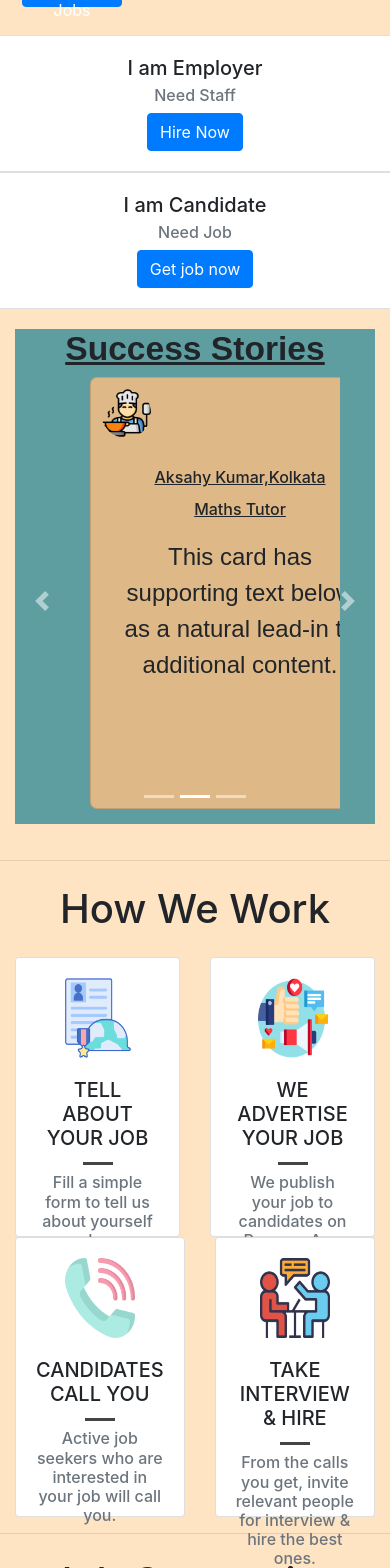
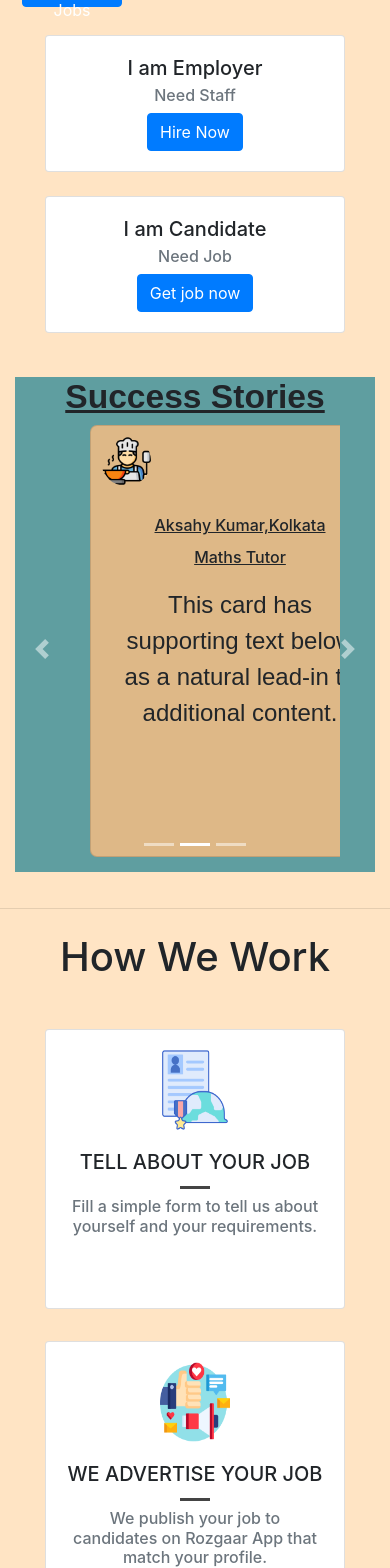
Before and after one commit to PriyanganaD14/Rozgaar, a React (Create React App) app in the folder client/: page / in a window 390 px wide. Shown: the part 432-2000 px from the top of the page. Built offline with nearby package versions, Linux system fonts and the light colour scheme; a web font is replaced by a local one.

Commit message:
home page responsive

```diff
--- /dev/null
+++ b/client/src/Components/JobSearch/Card.css
@@ -0,0 +1,24 @@
+.crdsz{
+    width: 400px;
+}
+
+
+@media screen and (max-width : 768px) {
+
+    .crdsz{
+
+        margin-left: auto;
+        margin-right: auto;
+    }
+
+}
+
+@media screen and (max-width: 575px) {
+
+    .crdsz{
+        margin-left: auto;
+        margin-right: auto;
+        width: 300px;
+
+    }
+}
--- a/client/src/Components/JobSearch/Card.js
+++ b/client/src/Components/JobSearch/Card.js
@@ -4,6 +4,7 @@ import {
     Card, CardBody,
     CardTitle, CardSubtitle, Button, Row, Col,
 } from 'reactstrap';
+import './Card.css';
 
 
 
@@ -12,8 +13,8 @@ const Cards = () => {
         <div>
 
             <Row>
-                <Col className="sm-12">
-                    <Card style={{ width: 400 }}>
+                <Col className="sm-12 xs-12 mb-4">
+                    <Card className="crdsz">
                         <CardBody style={{ textAlign: "center" }}>
                             <CardTitle tag="h5">I am Employer</CardTitle>
                             <CardSubtitle tag="h6" className="mb-2 text-muted">Need Staff</CardSubtitle>
@@ -22,8 +23,8 @@ const Cards = () => {
                     </Card>
                 </Col>
 
-                <Col className="sm-12">
-                    <Card style={{ width: 400 }}>
+                <Col className="sm-12 xs-12 mb-4">
+                    <Card className="crdsz">
                         <CardBody style={{ textAlign: "center" }}>
                             <CardTitle tag="h5">I am Candidate</CardTitle>
                             <CardSubtitle tag="h6" className="mb-2 text-muted">Need Job</CardSubtitle>
--- a/client/src/Components/MidPage/HowWeWork.js
+++ b/client/src/Components/MidPage/HowWeWork.js
@@ -18,8 +18,8 @@ const HowWeWork = () => {
   return (
     <div>
       <Row>
-        <Col className="col-lg-3 col-md-6 col-sm-12">
-          <Card style={{ height: 280 }} className="mb-md-4 hvr">
+        <Col className="col-lg-3 col-md-6 col-sm-6 col-xs-6 mt-4 mb-2">
+          <Card style={{ height: 280 }} className="mb-md-4 hvr crd">
             <CardImg className="mid" style={{ width: 70, height: 80 }} src={img1} alt="Card image cap" />
             <CardBody>
               <CardTitle tag="h5">TELL ABOUT YOUR JOB</CardTitle>
@@ -29,8 +29,8 @@ const HowWeWork = () => {
           </Card>
         </Col>
 
-        <Col className="col-lg-3 col-md-6 col-sm-12">
-          <Card style={{ height: 280 }} className="mb-md-4 hvr">
+        <Col className="col-lg-3 col-md-6 col-sm-6 col-xs-6 mt-4 mb-2">
+          <Card style={{ height: 280 }} className="mb-md-4 hvr crd">
             <CardImg className="mid" style={{ width: 70, height: 80 }} src={img2} alt="Card image cap" />
             <CardBody>
               <CardTitle tag="h5">WE ADVERTISE YOUR JOB</CardTitle>
@@ -40,8 +40,8 @@ const HowWeWork = () => {
           </Card>
         </Col>
 
-        <Col className="col-lg-3 col-md-6 col-sm-12">
-          <Card style={{ height: 280 }} className="mb-md-4 hvr">
+        <Col className="col-lg-3 col-md-6 col-sm-6 col-xs-6 mt-4">
+          <Card style={{ height: 280 }} className="mb-md-4 hvr crd">
             <CardImg className="mid" style={{ width: 70, height: 80 }} src={img3} alt="Card image cap" />
             <CardBody>
               <CardTitle tag="h5">CANDIDATES CALL YOU</CardTitle>
@@ -51,8 +51,8 @@ const HowWeWork = () => {
           </Card>
         </Col>
 
-        <Col className="col-lg-3 col-md-6 col-sm-12">
-          <Card style={{ height: 280 }} className="mb-md-4 hvr">
+        <Col className="col-lg-3 col-md-6 col-sm-6 col-xs-6 mt-4">
+          <Card style={{ height: 280 }} className="mb-md-4 hvr crd">
             <CardImg className="mid" style={{ width: 70, height: 80 }} src={img4} alt="Card image cap" />
             <CardBody>
               <CardTitle tag="h5">TAKE INTERVIEW & HIRE</CardTitle>
--- a/client/src/Components/MidPage/JobCategories.js
+++ b/client/src/Components/MidPage/JobCategories.js
@@ -18,8 +18,8 @@ const JobCategories = () => {
   return (
     <div>
       <Row>
-        <Col className="col-lg-3 col-md-6 col-sm-12">
-          <Card className="hvr mb-md-4">
+        <Col className="col-lg-3 col-md-6 col-sm-6 col-xs-6 mt-4">
+          <Card className="hvr mb-md-4 crd">
             <CardImg className="mid" src={driver} style={{ width: 70, height: 80 }} alt="Card image cap" />
             <CardBody className="mid">
               <div className="font">DRIVER</div>
@@ -27,8 +27,8 @@ const JobCategories = () => {
           </Card>
         </Col>
 
-        <Col className="col-lg-3 col-md-6 col-sm-12">
-          <Card className="hvr mb-md-4">
+        <Col className="col-lg-3 col-md-6 col-sm-6 col-xs-6 mt-4">
+          <Card className="hvr mb-md-4 crd">
             <CardImg className="mid" src={deliveryboy} style={{ width: 70, height: 80 }} alt="Card image cap" />
             <CardBody className="mid">
               <div className="font">DELIVERY BOY</div>
@@ -36,8 +36,8 @@ const JobCategories = () => {
           </Card>
         </Col>
 
-        <Col className="col-lg-3 col-md-6 col-sm-12">
-          <Card className="hvr mb-md-4">
+        <Col className="col-lg-3 col-md-6 col-sm-6 col-xs-6 mt-4">
+          <Card className="hvr mb-md-4 crd">
             <CardImg className="mid" src={fieldsales} style={{ width: 70, height: 80 }} alt="Card image cap" />
             <CardBody className="mid">
               <div className="font">FIELD SALES</div>
@@ -45,8 +45,8 @@ const JobCategories = () => {
           </Card>
         </Col>
 
-        <Col className="col-lg-3 col-md-6 col-sm-12">
-          <Card className="hvr mb-md-4">
+        <Col className="col-lg-3 col-md-6 col-sm-6 col-xs-6 mt-4">
+          <Card className="hvr mb-md-4 crd">
             <CardImg className="mid" src={receptionist} style={{ width: 70, height: 80 }} alt="Card image cap" />
             <CardBody className="mid">
               <div className="font">RECEPTIONIST</div>
@@ -56,8 +56,8 @@ const JobCategories = () => {
       </Row>
 
       <Row>
-        <Col className="col-lg-3 col-md-6 col-sm-12">
-          <Card className="hvr mb-md-4">
+        <Col className="col-lg-3 col-md-6 col-sm-6 col-xs-6 mt-4">
+          <Card className="hvr mb-md-4 crd">
             <CardImg className="mid" src={cook} style={{ width: 70, height: 80 }} alt="Card image cap" />
             <CardBody className="mid">
               <div className="font">COOK</div>
@@ -65,8 +65,8 @@ const JobCategories = () => {
           </Card>
         </Col>
 
-        <Col className="col-lg-3 col-md-6 col-sm-12">
-          <Card className="hvr mb-md-4">
+        <Col className="col-lg-3 col-md-6 col-sm-6 col-xs-6 mt-4">
+          <Card className="hvr mb-md-4 crd">
             <CardImg className="mid" src={maid} style={{ width: 70, height: 80 }} alt="Card image cap" />
             <CardBody className="mid">
               <div className="font">MAID/SERVANT</div>
@@ -74,8 +74,8 @@ const JobCategories = () => {
           </Card>
         </Col>
 
-        <Col className="col-lg-3 col-md-6 col-sm-12">
-          <Card className="hvr mb-md-4">
+        <Col className="col-lg-3 col-md-6 col-sm-6 col-xs-6 mt-4">
+          <Card className="hvr mb-md-4 crd">
             <CardImg className="mid" src={mason} style={{ width: 70, height: 80 }} alt="Card image cap" />
             <CardBody className="mid">
               <div className="font">MASON</div>
@@ -83,8 +83,8 @@ const JobCategories = () => {
           </Card>
         </Col>
 
-        <Col className="col-lg-3 col-md-6 col-sm-12">
-          <Card className="hvr mb-md-4">
+        <Col className="col-lg-3 col-md-6 col-sm-6 col-xs-6 mt-4">
+          <Card className="hvr mb-md-4 crd">
             <CardImg className="mid" src={securityguard} style={{ width: 70, height: 80 }} alt="Card image cap" />
             <CardBody className="mid">
               <div className="font">SECURITY GUARD</div>
--- a/client/src/Components/MidPage/styles/HowWeWork.css
+++ b/client/src/Components/MidPage/styles/HowWeWork.css
@@ -19,3 +19,13 @@ h5{
 .hvr:hover{
     box-shadow: 0 1px 8px 0 rgba(0, 0, 0, 0.72), 0 1px 4px 0 rgba(0, 0, 0, 0.33);
 }
+
+@media screen and (max-width : 575px) {
+
+    .crd{
+         width: 300px;
+         margin-left: auto;
+         margin-right: auto;
+    }
+
+}
--- a/client/src/Components/MidPage/styles/JobCategories.css
+++ b/client/src/Components/MidPage/styles/JobCategories.css
@@ -11,3 +11,14 @@ margin-bottom: auto;
 .hvr:hover{
     box-shadow: 0 1px 8px 0 rgba(0, 0, 0, 0.72), 0 1px 4px 0 rgba(0, 0, 0, 0.33);
 }
+
+
+@media screen and (max-width : 575px) {
+
+    .crd{
+         width: 300px;
+         margin-left: auto;
+         margin-right: auto;
+    }
+
+}
```
